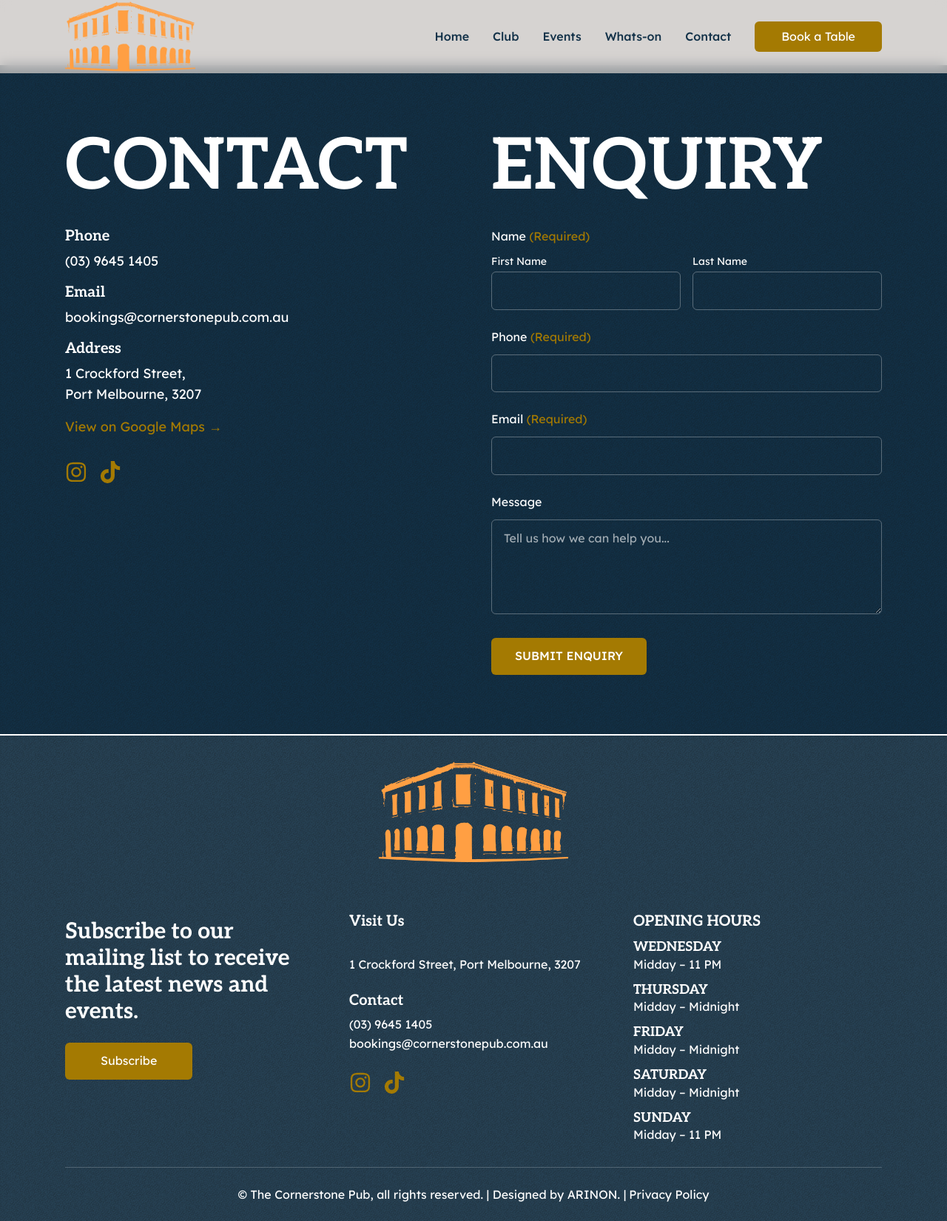
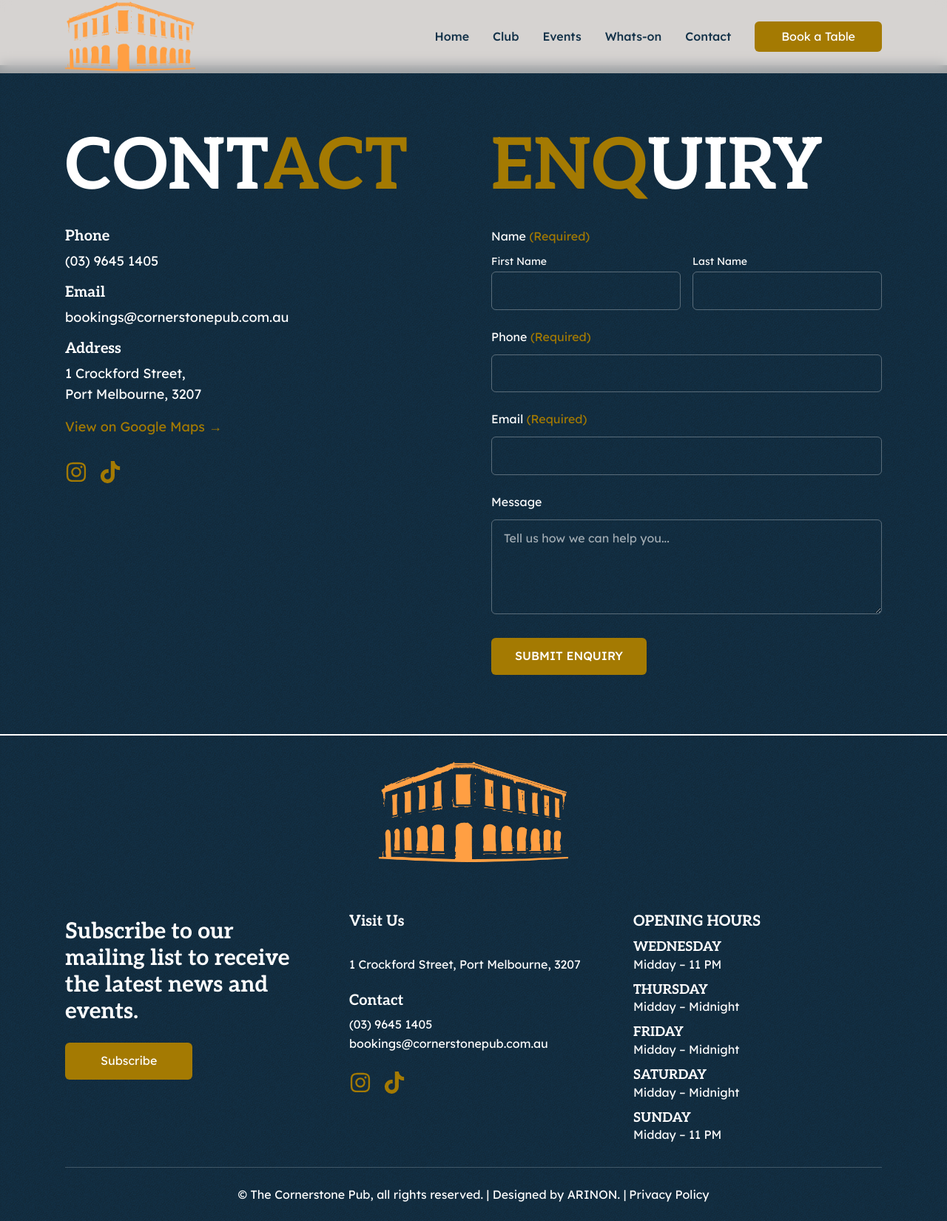
Before and after one commit to Vishal-gitthub/Corner-stone, a Next.js app: page /contact in a window 1280 px wide. Shown: the whole page at 74% size. Built offline with nearby package versions, Linux system fonts and the light colour scheme.

Commit message:
content changed

```diff
--- a/src/app/components/Layout/Footer.tsx
+++ b/src/app/components/Layout/Footer.tsx
@@ -5,7 +5,7 @@
 export default function Footer() {
   return (
     <footer
-      className="bg-blue/90 border-t-2 border-white"
+      className="bg-blue border-t-2 border-white"
       style={{ backgroundImage: "url(/home/BgTexture.jpg)" }}
     >
       <div className="container-responsive">
--- a/src/app/contact/page.tsx
+++ b/src/app/contact/page.tsx
@@ -15,7 +15,7 @@
             {/* Contact Info */}
             <div className="space-y-6">
               <h1 className="text-4xl md:text-6xl lg:text-8xl uppercase text-white font-bold heading-aleo">
-                Contact
+                Cont<span className="text-brown">act</span>
               </h1>
               <div className="space-y-4">
                 <div>
@@ -74,7 +74,7 @@
             {/* Enquiry Form */}
             <div className="space-y-6">
               <h2 className="text-4xl md:text-6xl lg:text-8xl uppercase text-white font-bold heading-aleo">
-                Enquiry
+              <span  className="text-brown">Enq</span>uiry
               </h2>
               <form className="space-y-6">
                 {/* Name */}
```
